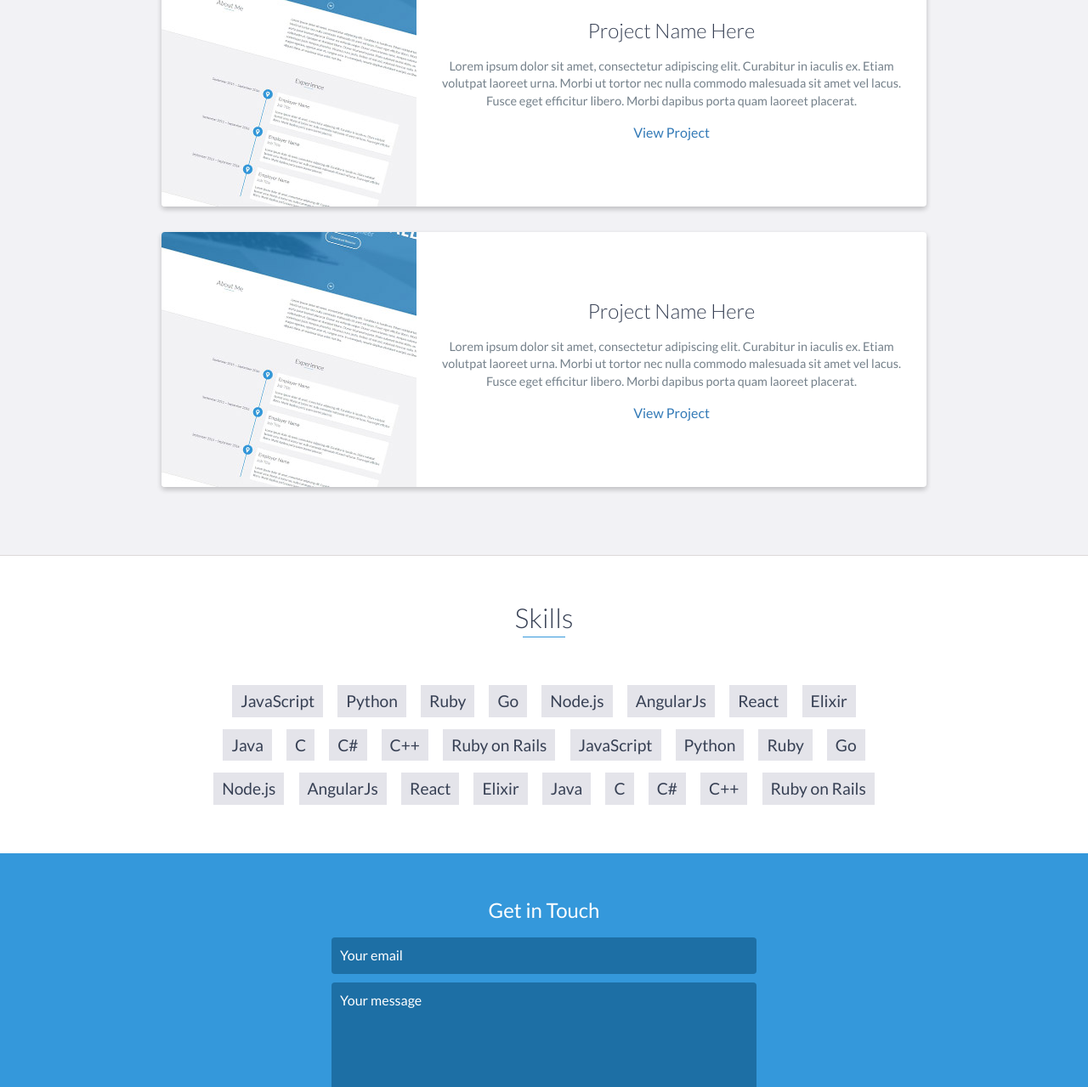
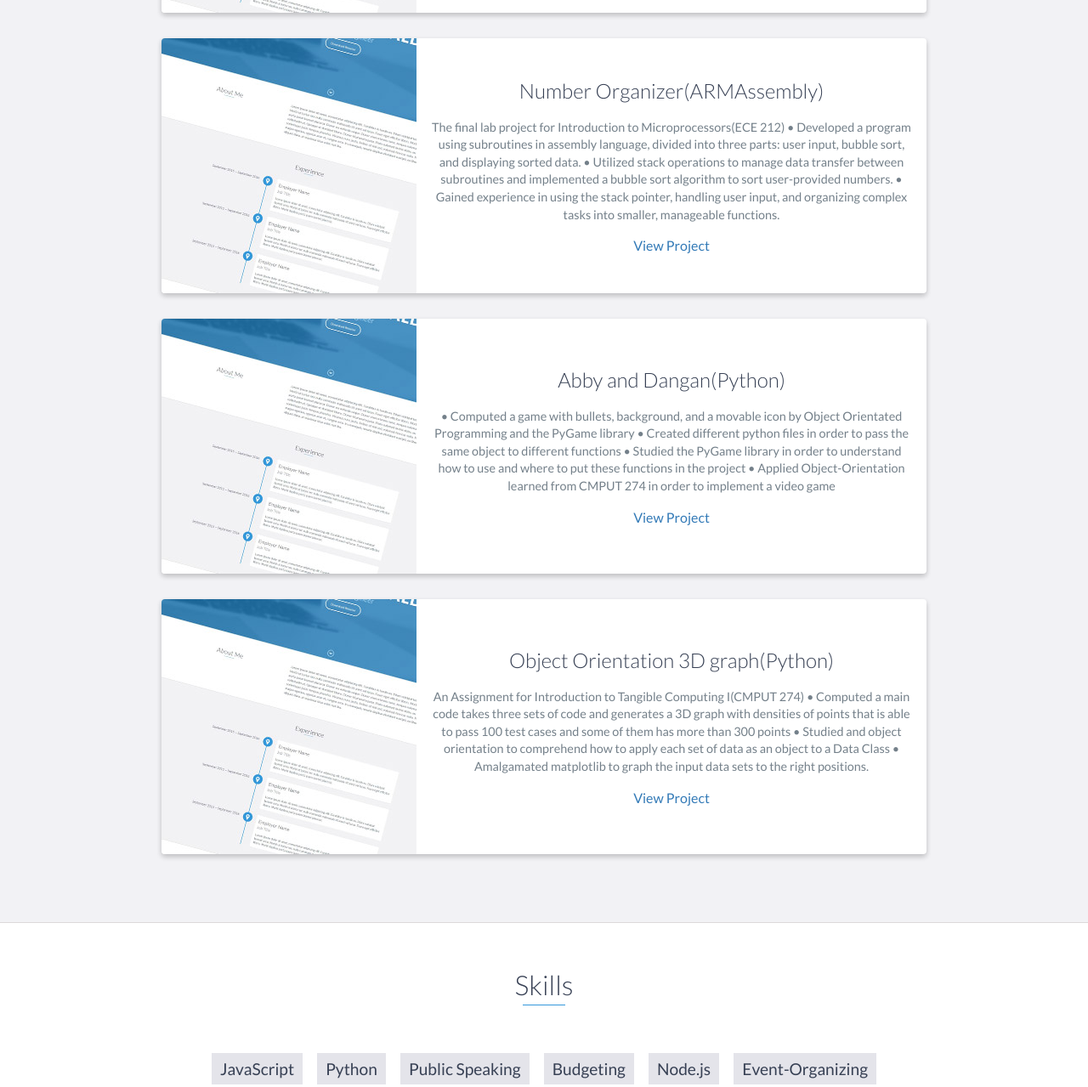
Before and after one commit to Zhouyi-Yu/Zhouyi-Yu.github.io, a website: page index.html in a window 1280 px wide. Shown: the part 2787-4066 px from the top of the page at 85% size. Drawn offline with nearby package versions, Linux system fonts and the light colour scheme.

Commit message:
Update index.html

```diff
--- a/index.html
+++ b/index.html
@@ -124,16 +124,16 @@
     <div id="education">
         <h2 class="heading">Education</h2>
         <div class="education-block">
-            <h3>University of Ottawa</h3>
-            <span class="education-date">Sept 2016 - Sept 2017</span>
-            <h4>Bachelor of Science in Computer Science</h4>
+            <h3>University of Alberta</h3>
+            <span class="education-date">Sept 2022 - Apr 2027</span>
+            <h4>Bsc. Computer Engineering Coop - Software Option</h4>
             <p>
-                Lorem ipsum dolor sit amet, consectetur adipiscing elit. Curabitur in iaculis ex. Etiam volutpat laoreet urna. Morbi ut tortor nec nulla commodo malesuada sit amet vel lacus. Fusce eget efficitur libero. Morbi dapibus porta quam laoreet placerat.
+
             </p>
         </div>
         <!-- End .education-block -->
 
-        <div class="education-block">
+<!--         <div class="education-block">
             <h3>University of Ottawa</h3>
             <span class="education-date">Sept 2016 - Sept 2017</span>
             <h4>Bachelor of Science in Computer Science</h4>
@@ -149,7 +149,7 @@
                 </li>
             </ul>
         </div>
-        <!-- End .education-block -->
+        <!-- End .education-block --> -->
     </div>
     <!-- End #education -->
 
@@ -163,11 +163,14 @@
                     </div>
                     <!-- End .project-image -->
                     <div class="project-info">
-                        <h3>Project Name Here</h3>
+                        <h3>Simple RPG(C#) </h3>
                         <p>
-                            Lorem ipsum dolor sit amet, consectetur adipiscing elit. Curabitur in iaculis ex. Etiam volutpat laoreet urna. Morbi ut tortor nec nulla commodo malesuada sit amet vel lacus. Fusce eget efficitur libero. Morbi dapibus porta quam laoreet placerat.
+                            • Utilized Object-Orientated programming to create classes for players,
+• Inherited the "loot table" to players in order to stored the "looted" items from monsters
+• Created an UI with 4 buttons on the screen to move the player to different directions
+
                         </p>
-                        <a href="#">View Project</a>
+                        <a href="https://github.com/Zhouyi-Yu/Simple-RPG">View Project</a>
                     </div>
                     <!-- End .project-info -->
                 </div>
@@ -179,15 +182,68 @@
                     </div>
                     <!-- End .project-image -->
                     <div class="project-info">
-                        <h3>Project Name Here</h3>
+                        <h3>Number Organizer(ARMAssembly)</h3>
                         <p>
-                            Lorem ipsum dolor sit amet, consectetur adipiscing elit. Curabitur in iaculis ex. Etiam volutpat laoreet urna. Morbi ut tortor nec nulla commodo malesuada sit amet vel lacus. Fusce eget efficitur libero. Morbi dapibus porta quam laoreet placerat.
+                           The final lab project for Introduction to Microprocessors(ECE 212)
+• Developed a program using subroutines in assembly language, divided into three parts: user input, bubble sort,
+and displaying sorted data.
+• Utilized stack operations to manage data transfer between subroutines and implemented a bubble sort
+algorithm to sort user-provided numbers.
+• Gained experience in using the stack pointer, handling user input, and organizing complex tasks into smaller,
+manageable functions.
+
                         </p>
-                        <a href="#">View Project</a>
+                        <a href="https://github.com/Zhouyi-Yu/ARMAssemblyBubbleSorting">View Project</a>
                     </div>
                     <!-- End .project-info -->
                 </div>
                 <!-- End .project -->
+
+<div class="project shadow-large">
+<div class="project-image">
+<img src="images/project.jpg" />
+</div>
+<!-- End .project-image -->
+
+<div class="project-info">
+<h3>Abby and Dangan(Python)</h3>
+<p>
+• Computed a game with bullets, background, and a movable icon by Object Orientated Programming and the PyGame library
+• Created different python files in order to pass the same object to different functions
+• Studied the PyGame library in order to understand how to use and where to put these functions in the project
+• Applied Object-Orientation learned from CMPUT 274 in order to implement a video game
+
+                        </p>
+                        <a href="https://github.com/Zhouyi-Yu/DanganAndAbby">View Project</a>
+                    </div>
+                    <!-- End .project-info -->
+                </div>
+                <!-- End .project -->
+<div class="project shadow-large">
+<div class="project-image">
+<img src="images/project.jpg" />
+</div>
+<!-- End .project-image -->
+
+<div class="project-info">
+<h3>Object Orientation 3D graph(Python)</h3>
+<p>
+An Assignment for Introduction to Tangible Computing I(CMPUT 274)
+• Computed a main code takes three sets of code and generates a 3D graph with densities of points that is able
+to pass 100 test cases and some of them has more than 300 points
+• Studied and object orientation to comprehend how to apply each set of data as an object to a Data Class
+• Amalgamated matplotlib to graph the input data sets to the right positions.
+ </p>
+                        <a href="https://github.com/Zhouyi-Yu/Object-Orientating-3D-Graph.git">View Project</a>
+                    </div>
+                    <!-- End .project-info -->
+                </div>
+                <!-- End .project -->
+            </div>
+        </div>
+    </div>
+    <!-- End #projects -->
+
             </div>
         </div>
     </div>
@@ -198,30 +254,19 @@
         <ul>
             <li>JavaScript</li>
             <li>Python</li>
-            <li>Ruby</li>
-            <li>Go</li>
+            <li>Public Speaking</li>
+            <li>Budgeting</li>
             <li>Node.js</li>
-            <li>AngularJs</li>
-            <li>React</li>
-            <li>Elixir</li>
+            <li>Event-Organizing</li>
+            <li>Logistics</li>
+            <li>Word</li>
+	    <li>Excel</li>
+	    <li>PowerPoints</li>
             <li>Java</li>
             <li>C</li>
             <li>C#</li>
             <li>C++</li>
-            <li>Ruby on Rails</li>
-            <li>JavaScript</li>
-            <li>Python</li>
-            <li>Ruby</li>
-            <li>Go</li>
-            <li>Node.js</li>
-            <li>AngularJs</li>
-            <li>React</li>
-            <li>Elixir</li>
-            <li>Java</li>
-            <li>C</li>
-            <li>C#</li>
-            <li>C++</li>
-            <li>Ruby on Rails</li>
+            <li>SharePoint/li>
         </ul>
     </div>
     <!-- End #skills -->
@@ -256,13 +301,13 @@
                 <div class="col-sm-5 social">
                     <ul>
                         <li>
-                            <a href="https://github.com/" target="_blank"><i class="fa fa-github" aria-hidden="true"></i></a>
+                            <a href="https://github.com/Zhouyi-Yu" target="_blank"><i class="fa fa-github" aria-hidden="true"></i></a>
                         </li>
                         <li>
-                            <a href="https://stackoverflow.com/" target="_blank"><i class="fa fa-stack-overflow" aria-hidden="true"></i></a>
+                            <a href="https://stackoverflow.com/users/27806047/zhouyi-yu" target="_blank"><i class="fa fa-stack-overflow" aria-hidden="true"></i></a>
                         </li>
                         <li>
-                            <a href="https://linkedin.com/" target="_blank"><i class="fa fa-linkedin" aria-hidden="true"></i></a>
+                            <a href="https://www.linkedin.com/in/zhouyi-yu-2983542aa/" target="_blank"><i class="fa fa-linkedin" aria-hidden="true"></i></a>
                         </li>
                         <li>
                             <a href="https://www.facebook.com/" target="_blank"><i class="fa fa-facebook" aria-hidden="true"></i></a>
```
